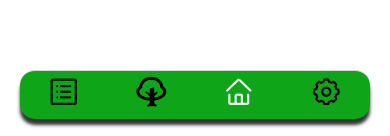
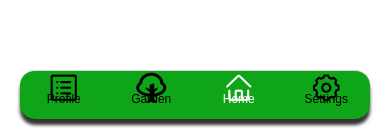
Before and after one commit to gordon-cs/cps350-2022-p1-chu-wang-eckart, a React Native app in the folder TeamProject/: screen / in a window 390 px wide. Shown: the part 705-841 px from the top of the page. Built offline with nearby package versions, Linux system fonts and the light colour scheme.

Commit message:
Added: tabbar label shown

```diff
--- a/TeamProject/App.ThemeStyle.js
+++ b/TeamProject/App.ThemeStyle.js
@@ -10,7 +10,7 @@ let green = '#0EA518';
 let tabBgColors = green;    // tab background color
 let tabActiveColors = 'white';
 let tabInactiveColors = 'black';
-let tabFontSize = 13;
+let tabFontSize = 12;
 let tabFontFamilies = ['sans-serif-medium', 'Arial'];
 let tabIconSize = 30;
 
--- a/TeamProject/App.js
+++ b/TeamProject/App.js
@@ -29,8 +29,6 @@ export default function App() {
                     tabBarActiveTintColor: tabActiveColor,
                     tabBarInactiveTintColor: tabInactiveColor,
                     headerShown: false,
-                    tabBarShowLabel: false,
-                    shifting: true,
                     tabBarStyle: {
                         position: 'absolute',
                         buttom: 25,
@@ -38,13 +36,14 @@ export default function App() {
                         right: 20,
                         backgroundColor: tabBgColor,
                         borderRadius: 15,
-                        paddingBottom: 5,
+                        paddingBottom: 13,
                         marginBottom: 20,
                         ...style.shadow,
                     },
                     tabBarLabelStyle: {
                         fontSize: tabFontSize,
                         fontFamily: tabFontFamily,
+                        position: 'absolute'
                     },
                 }}
 
```
